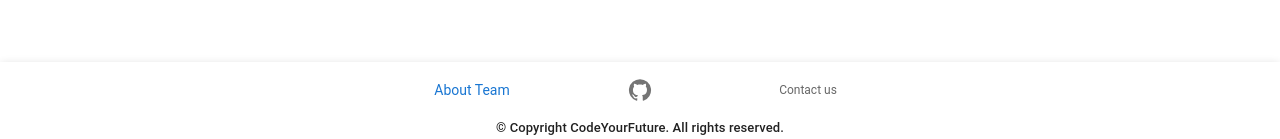
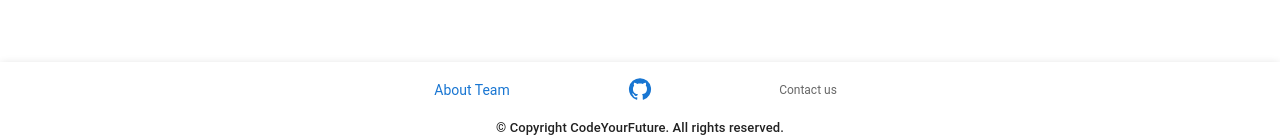
Before and after one commit to gulnihaln/development-planner-cyf-final-project, a React (Create React App) app in the folder client/: page / in a window 1280 px wide. Shown: the part 657-796 px from the top of the page. Built offline with nearby package versions, Linux system fonts and the light colour scheme; no server answers.

Commit message:
fix: button error in footer fixes #63

```diff
--- a/client/src/components/Footer.js
+++ b/client/src/components/Footer.js
@@ -5,16 +5,13 @@ import BottomNavigationAction from "@mui/material/BottomNavigationAction";
 import Paper from "@mui/material/Paper";
 import Typography from "@mui/material/Typography";
 import GitHubIcon from "@mui/icons-material/GitHub";
-import { IconButton } from "@mui/material";
 import Link from "@mui/material/Link";
 
+export default function Footer() {
+	const [value, setValue] = React.useState(0);
+	const ref = React.useRef(null);
 
-export default function Footer () {
-  const [value, setValue] = React.useState(0);
-  const ref = React.useRef(null);
-
-
-  return (
+	return (
 		<Box sx={{ pb: 7, marginTop: 30 }} ref={ref}>
 			<Paper
 				sx={{ position: "fixed", bottom: 0, left: 0, right: 0 }}
@@ -30,10 +27,11 @@ export default function Footer () {
 					<BottomNavigationAction label="About Team" />
 					<BottomNavigationAction
 						label={
-							<Link href="https://github.com/gulnihaln/development-planner-cyf-final-project" target="blank_">
-								<IconButton>
-									<GitHubIcon />
-								</IconButton>
+							<Link
+								href="https://github.com/gulnihaln/development-planner-cyf-final-project"
+								target="blank_"
+							>
+								<GitHubIcon />
 							</Link>
 						}
 					></BottomNavigationAction>
```
